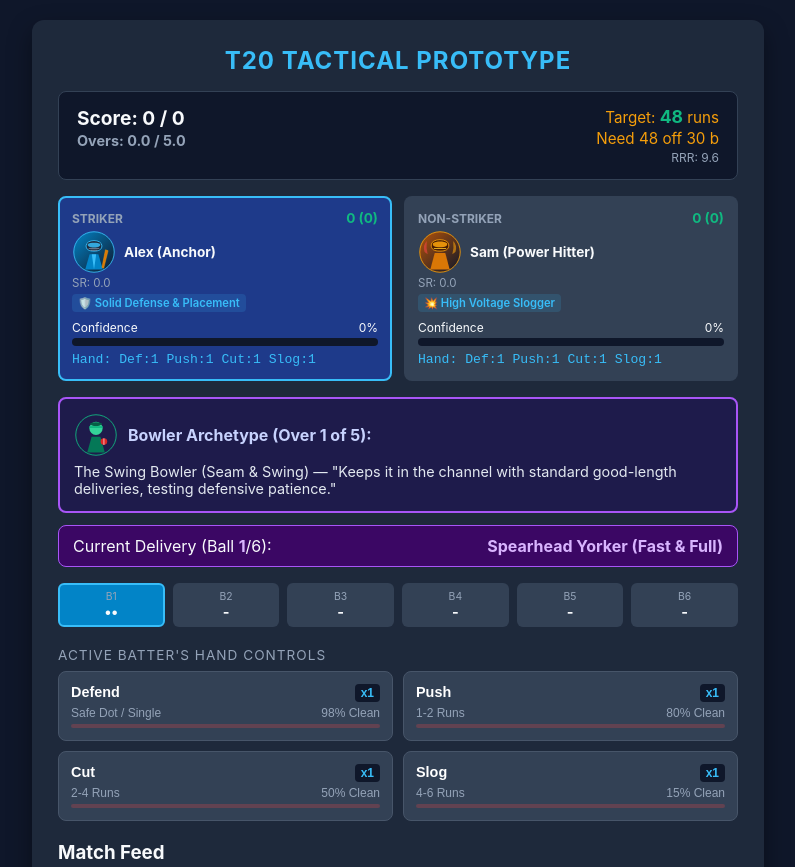
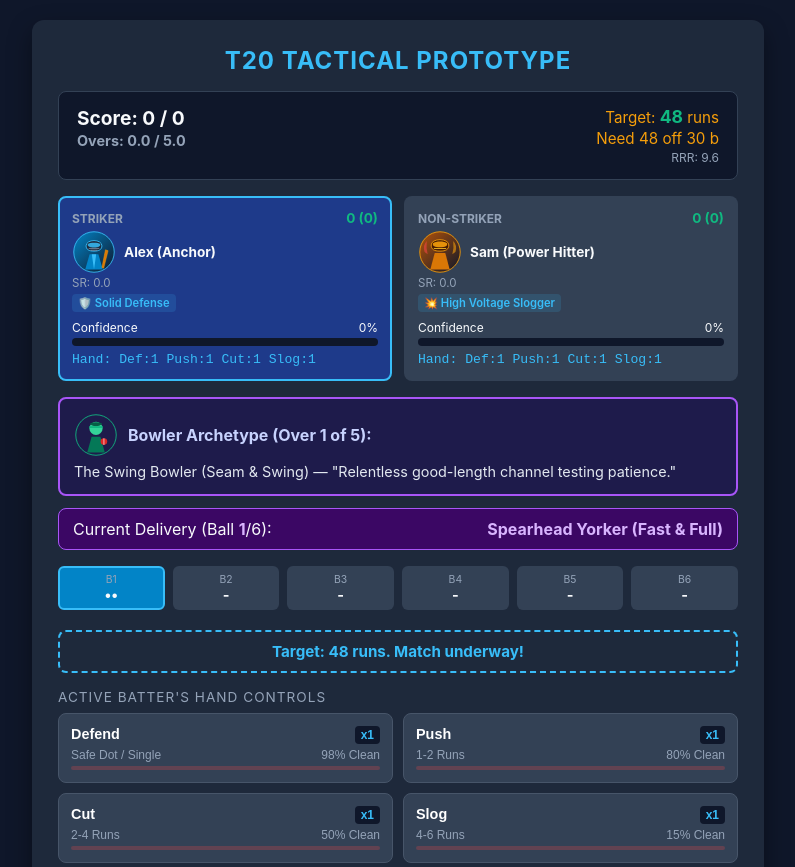
Before and after one commit to miles-higgins/slay-the-spinner, a plain HTML site: page index.html in a window 1280 px wide. Shown: the top 867 px of the page, without its empty margins (242-1037 px from the left). Drawn offline with Linux system fonts and the light colour scheme.

Commit message:
Add live feedback banner

```diff
--- a/index.html
+++ b/index.html
@@ -3,7 +3,7 @@
 <head>
     <meta charset="UTF-8">
     <meta name="viewport" content="width=device-width, initial-scale=1.0">
-    <title>T20 Tactical Cricket Roguelike - Reworked Engine</title>
+    <title>T20 Tactical Cricket Roguelike</title>
     <style>
         :root {
             --bg-main: #0f172a;
@@ -74,6 +74,24 @@
             0% { box-shadow: 0 0 10px rgba(245, 158, 11, 0.4); }
             100% { box-shadow: 0 0 22px rgba(245, 158, 11, 0.9); }
         }
+
+        /* Live Feedback Banner */
+        .live-feedback-banner {
+            background: #1e293b;
+            border: 2px dashed #475569;
+            color: var(--text-light);
+            text-align: center;
+            padding: 10px;
+            border-radius: 8px;
+            margin-bottom: 16px;
+            font-weight: bold;
+            font-size: 0.95rem;
+            transition: all 0.2s ease;
+        }
+        .live-feedback-banner.normal { border-color: var(--accent-blue); color: var(--accent-blue); }
+        .live-feedback-banner.boundary { border-color: var(--accent-gold); color: var(--accent-gold); background: rgba(245, 158, 11, 0.1); }
+        .live-feedback-banner.wicket { border-color: var(--accent-fire); color: var(--accent-fire); background: rgba(239, 68, 68, 0.1); }
+        .live-feedback-banner.zone { border-color: #38f8ac; color: #38f8ac; background: rgba(56, 248, 172, 0.1); }
 
         /* Target Chase Scorecard */
         .scorecard {
@@ -387,7 +405,7 @@
             border: 1px solid #334155;
             border-radius: 8px;
             padding: 12px;
-            height: 140px;
+            height: 120px;
             overflow-y: auto;
             font-family: monospace;
             font-size: 0.82rem;
@@ -527,6 +545,11 @@
 
     <!-- Ball Stream -->
     <div class="ball-stream" id="ballStream"></div>
+
+    <!-- Live Feedback Banner -->
+    <div id="liveFeedback" class="live-feedback-banner normal">
+        Ready for delivery. Select your shot!
+    </div>
 
     <!-- Hand Controls -->
     <div class="hand-header">
@@ -689,12 +712,8 @@ const AvatarEngine = {
                 <line x1="68" y1="57.5" x2="68" y2="72.5" stroke="#ffffff" stroke-width="1.5"/>
             </svg>`
     },
-    getBatterAvatar(key) {
-        return this.batters[key] || this.batters.anchor;
-    },
-    getBowlerAvatar(key) {
-        return this.bowlers[key] || this.bowlers.enforcer;
-    }
+    getBatterAvatar(key) { return this.batters[key] || this.batters.anchor; },
+    getBowlerAvatar(key) { return this.bowlers[key] || this.bowlers.enforcer; }
 };
 
 const GameState = {
@@ -713,24 +732,9 @@ const GameState = {
     currentDelivery: null,
 
     bowlerArchetypes: [
-        {
-            name: "The Enforcer (Agile Pace)",
-            avatarKey: "enforcer",
-            desc: "Focuses on aggressive bouncers and fast yorkers. High wicket risk, but rewards cutting and defending well.",
-            tendencies: ['bouncer', 'yorker', 'standard']
-        },
-        {
-            name: "The Econ-Spinner (Tactical Spin)",
-            avatarKey: "spinner",
-            desc: "Tosses up loop-y deliveries and tight lengths. Great for drying up runs, inviting risky slogs.",
-            tendencies: ['flighted', 'standard', 'flighted']
-        },
-        {
-            name: "The Swing Bowler (Seam & Swing)",
-            avatarKey: "seamer",
-            desc: "Keeps it in the channel with standard good-length deliveries, testing defensive patience.",
-            tendencies: ['standard', 'standard', 'yorker']
-        }
+        { name: "The Enforcer (Agile Pace)", avatarKey: "enforcer", desc: "Aggressive bouncers & yorkers. High wicket risk.", tendencies: ['bouncer', 'yorker', 'standard'] },
+        { name: "The Econ-Spinner (Tactical Spin)", avatarKey: "spinner", desc: "Loop-y deliveries & tight lengths. Invites slogs.", tendencies: ['flighted', 'standard', 'flighted'] },
+        { name: "The Swing Bowler (Seam & Swing)", avatarKey: "seamer", desc: "Relentless good-length channel testing patience.", tendencies: ['standard', 'standard', 'yorker'] }
     ],
 
     deliveries: {
@@ -742,61 +746,14 @@ const GameState = {
 };
 
 const BatterRoster = [
-    {
-        name: "Alex (Anchor)",
-        avatarKey: "anchor",
-        traitName: "🛡️ Solid Defense & Placement",
-        traitDesc: "+15% Clean Push/Defend, -50% Yorker Wicket Risk",
-        role: "Anchor",
-        runs: 0,
-        balls: 0,
-        confidence: 0,
-        lastReplenishMilestone: 0,
-        hand: { defend: 1, push: 1, cut: 1, slog: 1 },
-        proficiencies: { defend: 0.15, push: 0.15, cut: 0.0, slog: -0.10 }
-    },
-    {
-        name: "Sam (Power Hitter)",
-        avatarKey: "hitter",
-        traitName: "💥 High Voltage Slogger",
-        traitDesc: "+20% Clean Slog, Extra Surge Boost on High Risk",
-        role: "Hitter",
-        runs: 0,
-        balls: 0,
-        confidence: 0,
-        lastReplenishMilestone: 0,
-        hand: { defend: 1, push: 1, cut: 1, slog: 1 },
-        proficiencies: { defend: -0.10, push: 0.0, cut: 0.05, slog: 0.20 }
-    },
-    {
-        name: "Chris (Technician)",
-        avatarKey: "technician",
-        traitName: "⚔️ Precision Cutter",
-        traitDesc: "+25% Clean Cut, Reduced Mishit Edge Rate",
-        role: "Technician",
-        runs: 0,
-        balls: 0,
-        confidence: 0,
-        lastReplenishMilestone: 0,
-        hand: { defend: 1, push: 1, cut: 1, slog: 1 },
-        proficiencies: { defend: 0.05, push: 0.10, cut: 0.25, slog: -0.05 }
-    }
+    { name: "Alex (Anchor)", avatarKey: "anchor", traitName: "🛡️ Solid Defense", role: "Anchor", runs: 0, balls: 0, confidence: 0, lastReplenishMilestone: 0, hand: { defend: 1, push: 1, cut: 1, slog: 1 }, proficiencies: { defend: 0.15, push: 0.15, cut: 0.0, slog: -0.10 } },
+    { name: "Sam (Power Hitter)", avatarKey: "hitter", traitName: "💥 High Voltage Slogger", role: "Hitter", runs: 0, balls: 0, confidence: 0, lastReplenishMilestone: 0, hand: { defend: 1, push: 1, cut: 1, slog: 1 }, proficiencies: { defend: -0.10, push: 0.0, cut: 0.05, slog: 0.20 } },
+    { name: "Chris (Technician)", avatarKey: "technician", traitName: "⚔️ Precision Cutter", role: "Technician", runs: 0, balls: 0, confidence: 0, lastReplenishMilestone: 0, hand: { defend: 1, push: 1, cut: 1, slog: 1 }, proficiencies: { defend: 0.05, push: 0.10, cut: 0.25, slog: -0.05 } }
 ];
 
 const ProbabilityEngine = {
-    empoweredNames: {
-        defend: "🛡️ Impervious Block",
-        push: "⚡ Piercing Placement",
-        cut: "⚔️ Precision Slash",
-        slog: "💥 Unstoppable Launch"
-    },
-
-    empoweredPerks: {
-        defend: "0.0% Wicket Risk • Free Play",
-        push: "Guaranteed 2-4 Runs • Pierces Field",
-        cut: "Zero Edge Risk • High Boundary",
-        slog: "GUARANTEED MAXIMUM 6 • Free Play"
-    },
+    empoweredNames: { defend: "🛡️ Impervious Block", push: "⚡ Piercing Placement", cut: "⚔️ Precision Slash", slog: "💥 Unstoppable Launch" },
+    empoweredPerks: { defend: "0.0% Wicket Risk • Free Play", push: "Guaranteed 2-4 Runs • Pierces Field", cut: "Zero Edge Risk • High Boundary", slog: "GUARANTEED MAXIMUM 6 • Free Play" },
 
     calculateProbabilities(batter, delivery, shotType) {
         const isCounter = (shotType === delivery.counter);
@@ -856,6 +813,13 @@ const UIManager = {
         box.scrollTop = box.scrollHeight;
     },
 
+    setFeedback(message, type = 'normal') {
+        const banner = document.getElementById('liveFeedback');
+        if (!banner) return;
+        banner.className = `live-feedback-banner ${type}`;
+        banner.innerText = message;
+    },
+
     formatHand(hand) {
         return `Def:${hand.defend} Push:${hand.push} Cut:${hand.cut} Slog:${hand.slog}`;
     },
@@ -863,9 +827,9 @@ const UIManager = {
     updateUI() {
         document.getElementById('runs').innerText = GameState.runs;
         document.getElementById('wickets').innerText = GameState.wickets;
-        document.getElementById('overs').innerText = `${GameState.currentOver - 1}.${GameState.ballInOver - 1}`;
+        document.getElementById('overs').innerText = `${GameState.currentOver - 1}.${GameState.ballInOver > 6 ? 6 : GameState.ballInOver - 1}`;
 
-        const ballsBowled = ((GameState.currentOver - 1) * 6) + (GameState.ballInOver - 1);
+        const ballsBowled = ((GameState.currentOver - 1) * 6) + (Math.min(6, GameState.ballInOver - 1));
         const ballsLeft = Math.max(0, GameState.totalBalls - ballsBowled);
         const runsNeeded = Math.max(0, GameState.targetRuns - GameState.runs);
         const reqRate = ballsLeft > 0 ? ((runsNeeded / ballsLeft) * 6).toFixed(1) : "0.0";
@@ -930,7 +894,7 @@ const UIManager = {
                 if (valText === '4') valClass = 'four';
                 else if (valText === '6') valClass = 'six';
                 else if (valText === 'W') valClass = 'wicket';
-            } else if (i === GameState.ballInOver && !GameState.gameOver) {
+            } else if (i === GameState.ballInOver && !GameState.gameOver && GameState.ballInOver <= 6) {
                 cls += ' active';
                 valText = '••';
             } else {
@@ -992,6 +956,7 @@ const GameEngine = {
         GameState.nonStriker = JSON.parse(JSON.stringify(BatterRoster[1]));
 
         UIManager.log(`🎯 TARGET SET: You need ${GameState.targetRuns} runs off 5 overs (30 balls) to win!`);
+        UIManager.setFeedback(`Target: ${GameState.targetRuns} runs. Match underway!`);
         this.startOver();
     },
 
@@ -1004,6 +969,7 @@ const GameEngine = {
                     batter.hand[shot] += 1;
                 });
                 UIManager.log(`✨ CONFIDENCE MILESTONE (${m}%)! ${batter.name.split(' ')[0]} gains +1 card charge to all shot types!`, 'replenish');
+                UIManager.setFeedback(`✨ MILESTONE REACHED (${m}%)! Hand Refilled!`, 'zone');
                 UIManager.updateUI(); // Immediate live re-render of card counts
             }
         }
@@ -1050,10 +1016,12 @@ const GameEngine = {
             }
             striker.confidence = Math.max(0, striker.confidence - 35);
             UIManager.log(`❌ WICKET! ${striker.name.split(' ')[0]} caught or bowled playing ${shotType}! (-35% Conf)`, 'wicket');
+            UIManager.setFeedback(`❌ WICKET FALLEN! ${striker.name.split(' ')[0]} is out!`, 'wicket');
 
             if (GameState.wickets >= 10) {
                 GameState.gameOver = true;
                 UIManager.log(`ALL OUT! Match Lost! Final score: ${GameState.runs}/${GameState.wickets}`, 'wicket');
+                UIManager.setFeedback(`MATCH LOST: All out for ${GameState.runs}!`, 'wicket');
                 UIManager.updateUI();
                 return;
             } else {
@@ -1078,6 +1046,7 @@ const GameEngine = {
                 if (shotType === 'defend') outcomeRuns = 1;
 
                 UIManager.log(`⚡ ZONE POWER! ${striker.name.split(' ')[0]} unleashes ${ProbabilityEngine.empoweredNames[shotType]} for ${outcomeRuns} RUNS!`, 'zone-op');
+                UIManager.setFeedback(`⚡ ZONE SLAM! ${outcomeRuns} RUNS SCORED!`, 'zone');
             } else {
                 if (shotType === 'defend') outcomeRuns = 0;
                 if (shotType === 'push') outcomeRuns = Math.random() < 0.6 ? 1 : 2;
@@ -1088,8 +1057,16 @@ const GameEngine = {
                 if (calc.isHighRisk) {
                     confGain += 25;
                     UIManager.log(`🔥 HIGH RISK SURGE! Cleanly executed counter shot! (+${confGain}% Conf)`, 'surge');
+                    UIManager.setFeedback(`🔥 COUNTER SUCCESS: ${outcomeRuns} Run(s) [High Risk Surge]!`, 'boundary');
                 } else {
                     UIManager.log(`${striker.name.split(' ')[0]} plays a clean ${shotType} for ${outcomeRuns} run(s). (+${confGain}% Conf)`);
+                    if (outcomeRuns >= 4) {
+                        UIManager.setFeedback(`💥 BOUNDARY! ${outcomeRuns} RUNS SCORED!`, 'boundary');
+                    } else if (outcomeRuns === 0) {
+                        UIManager.setFeedback(`Dot ball played defensively.`, 'normal');
+                    } else {
+                        UIManager.setFeedback(`Clean play: Scored ${outcomeRuns} run(s).`, 'normal');
+                    }
                 }
 
                 striker.confidence = Math.min(100, striker.confidence + confGain);
@@ -1098,6 +1075,7 @@ const GameEngine = {
 
             if (striker.confidence >= 70 && (striker.confidence - 20) < 70 && !calc.inZone) {
                 UIManager.log(`⚡ ${striker.name.split(' ')[0]} HAS ENTERED THE ZONE! FLOW STATE ACTIVE!`, 'surge');
+                UIManager.setFeedback(`⚡ ${striker.name.split(' ')[0]} ENTERED THE ZONE (FLOW STATE)!`, 'zone');
             }
 
         } else {
@@ -1105,6 +1083,7 @@ const GameEngine = {
                 outcomeRuns = 1;
                 striker.confidence = Math.max(0, striker.confidence - 18);
                 UIManager.log(`⚠️ Mistimed in Zone! Scrambled 1 run but composure took a hit. (-18% Conf)`, 'mishit');
+                UIManager.setFeedback(`⚠️ Zone hit mistimed! Scrambled 1 run.`, 'normal');
             } else {
                 striker.hand[shotType] = Math.max(0, striker.hand[shotType] - 1);
                 const mishitRoll = Math.random();
@@ -1112,10 +1091,12 @@ const GameEngine = {
                     outcomeRuns = 1;
                     striker.confidence = Math.max(0, striker.confidence - 10);
                     UIManager.log(`⚠️ Thick outside edge! Scrambled 1 hurried run. Spent 1 ${shotType} card. (-10% Conf)`, 'mishit');
+                    UIManager.setFeedback(`⚠️ Edge! Scrambled 1 run [Card Spent].`, 'wicket');
                 } else {
                     outcomeRuns = 0;
                     striker.confidence = Math.max(0, striker.confidence - 12);
                     UIManager.log(`⚠️ Mishit bat-pad block. Dot ball. Spent 1 ${shotType} card. (-12% Conf)`, 'mishit');
+                    UIManager.setFeedback(`⚠️ Mishit dot ball [Card Spent].`, 'wicket');
                 }
             }
         }
@@ -1134,6 +1115,7 @@ const GameEngine = {
         if (GameState.runs >= GameState.targetRuns) {
             GameState.gameOver = true;
             UIManager.log(`🏆 MATCH WON! Target reached! Final score: ${GameState.runs}/${GameState.wickets}`, 'victory');
+            UIManager.setFeedback(`🏆 MATCH WON! Target achieved successfully!`, 'zone');
             UIManager.updateUI();
             return;
         }
@@ -1151,6 +1133,11 @@ const GameEngine = {
     advanceBallOrOver() {
         if (GameState.gameOver) return;
 
+        // If we just bowled the 6th ball, render it first before turning the over
+        if (GameState.ballInOver === 6) {
+            UIManager.updateUI();
+        }
+
         GameState.ballInOver++;
         if (GameState.ballInOver > 6) {
             GameState.currentOver++;
@@ -1159,8 +1146,10 @@ const GameEngine = {
                 GameState.gameOver = true;
                 if (GameState.runs >= GameState.targetRuns) {
                     UIManager.log(`🏆 MATCH WON! Target reached! Final score: ${GameState.runs}/${GameState.wickets}`, 'victory');
+                    UIManager.setFeedback(`🏆 MATCH WON! Final Score: ${GameState.runs}/${GameState.wickets}`, 'zone');
                 } else {
                     UIManager.log(`MATCH LOST! Ran out of overs. Final score: ${GameState.runs}/${GameState.wickets}`, 'wicket');
+                    UIManager.setFeedback(`MATCH LOST: Ran out of overs.`, 'wicket');
                 }
                 UIManager.updateUI();
                 return;
```
